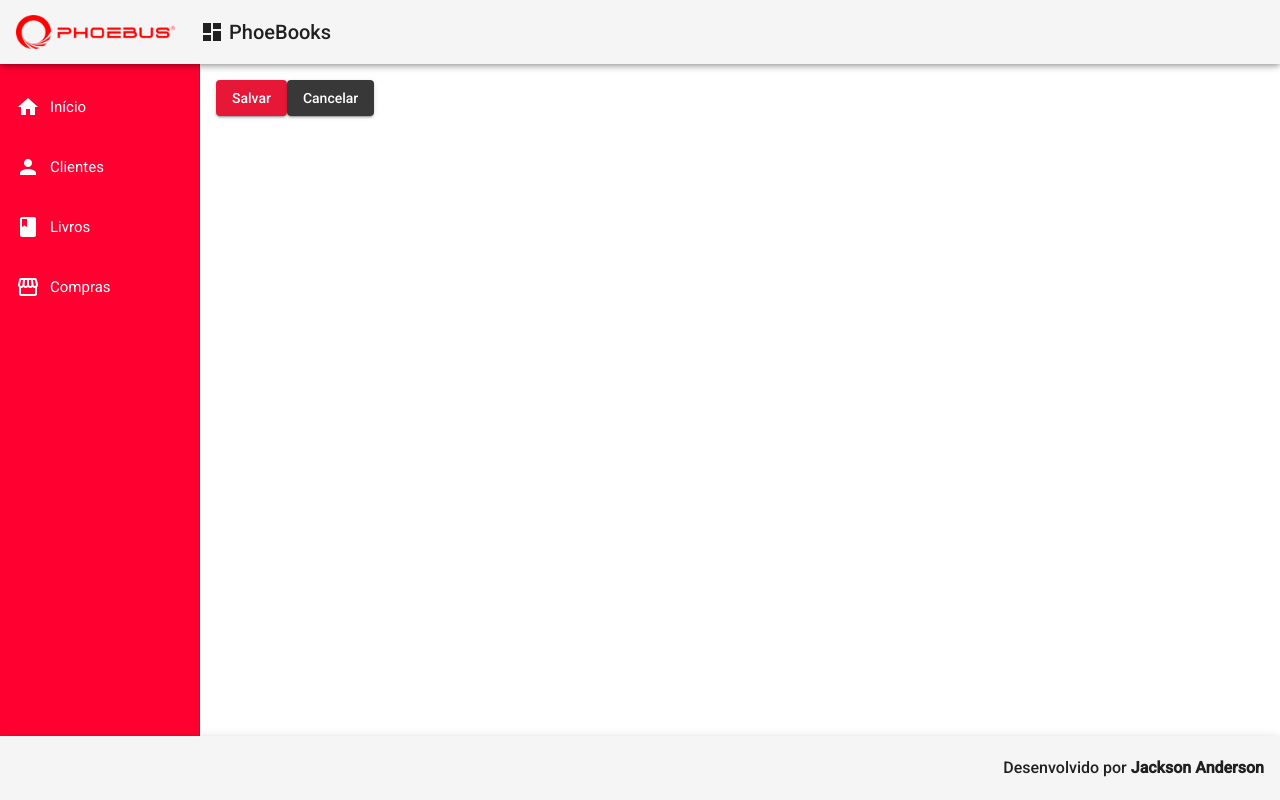
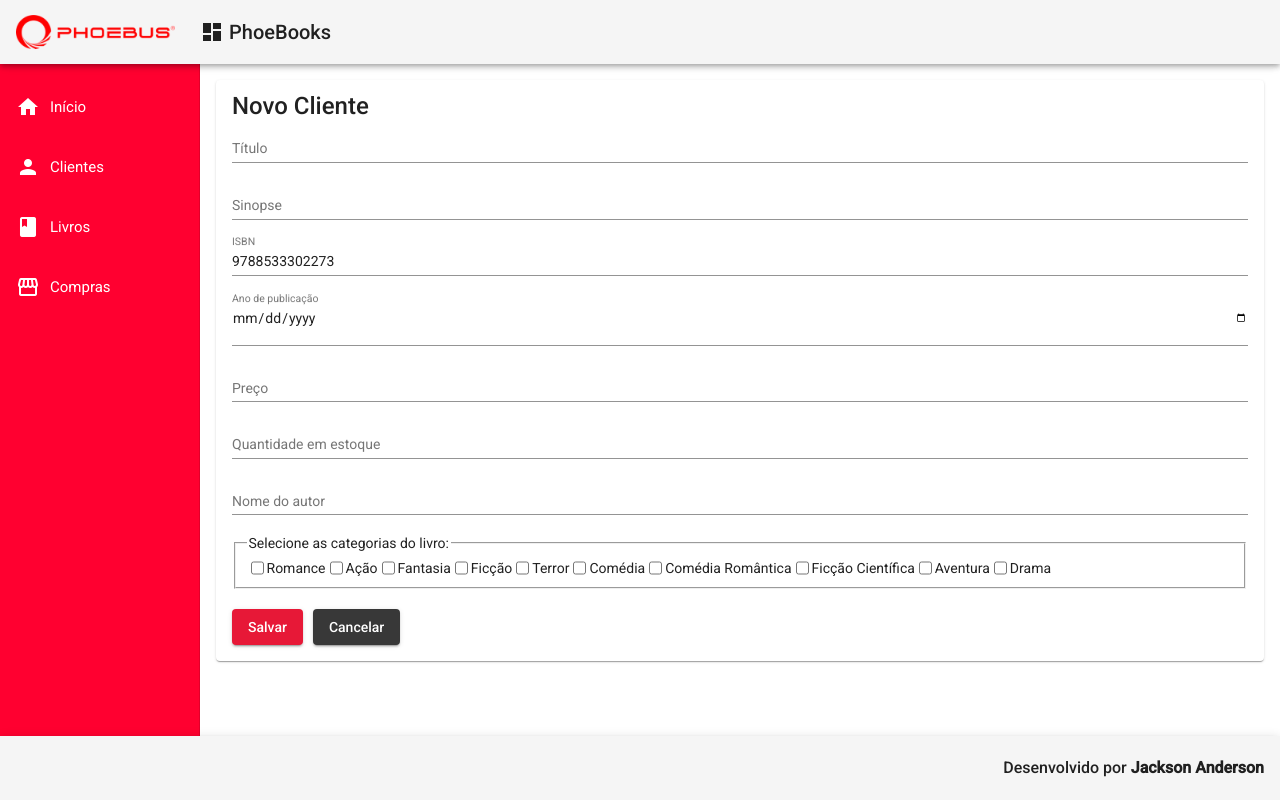
Before and after one commit to ayty-org/bookstore-front, an Angular app: page /books/create in a window 1280 px wide. Built offline with nearby package versions, Linux system fonts and the light colour scheme.

Commit message:
created input formulary to client and book

```diff
--- a/src/app/components/books/book-create/book-create.component.css
+++ b/src/app/components/books/book-create/book-create.component.css
@@ -1,5 +1,7 @@
 button{
-    color: white
+    color: white;
+    margin-right: 10px;
+    margin-top: 20px;
 }
 
 .save{
@@ -8,3 +10,11 @@ button{
 .cancel{
     background-color: #383838
 }
+
+form{
+    display: flex;
+    flex-direction: column;
+}
+fieldset{
+    display: flex;
+}
--- a/src/app/components/books/book-create/book-create.component.html
+++ b/src/app/components/books/book-create/book-create.component.html
@@ -1,7 +1,62 @@
+<mat-card>
+    <mat-card-title>Novo Cliente</mat-card-title>
+    <form>
+        <mat-form-field>
+            <input matInput placeholder="Título"
+                [(ngModel)]="book.title" name="title">
+        </mat-form-field>
+        <mat-form-field>
+            <input matInput placeholder="Sinopse"
+                [(ngModel)]="book.synopsis" name="synopsis">
+        </mat-form-field>
+        <mat-form-field>
+            <input matInput placeholder="ISBN"
+                [(ngModel)]="book.isbn" name="isbn">
+        </mat-form-field>
+        <mat-form-field>
+            <input matInput placeholder="Ano de publicação"
+                [(ngModel)]="book.publicationYear" name="publicationYear" type="date">
+        </mat-form-field>
+        <mat-form-field>
+            <input matInput placeholder="Preço"
+                [(ngModel)]="book.price" name="price" type="number">
+        </mat-form-field>
+        <mat-form-field>
+            <input matInput placeholder="Quantidade em estoque"
+                [(ngModel)]="book.quantityInStock" name="quantityInStock" type="number">
+        </mat-form-field>
+        <mat-form-field>
+            <input matInput placeholder="Nome do autor"
+                [(ngModel)]="book.authorName" name="authorName">
+        </mat-form-field>
+        <fieldset>
+            <legend>Selecione as categorias do livro:</legend>
+            <input type="checkbox" name="categories" id="category1" value="1">
+            <label for="category1">Romance</label>
+            <input type="checkbox" name="categories" id="category1" value="2">
+            <label for="category1">Ação</label>
+            <input type="checkbox" name="categories" id="category1" value="3">
+            <label for="category1">Fantasia</label>
+            <input type="checkbox" name="categories" id="category1" value="4">
+            <label for="category1">Ficção</label>
+            <input type="checkbox" name="categories" id="category1" value="5">
+            <label for="category1">Terror</label>
+            <input type="checkbox" name="categories" id="category1" value="6">
+            <label for="category1">Comédia</label>
+            <input type="checkbox" name="categories" id="category1" value="7">
+            <label for="category1">Comédia Romântica</label>
+            <input type="checkbox" name="categories" id="category1" value="8">
+            <label for="category1">Ficção Científica</label>
+            <input type="checkbox" name="categories" id="category1" value="9">
+            <label for="category1">Aventura</label>
+            <input type="checkbox" name="categories" id="category1" value="10">
+            <label for="category1">Drama</label>
+        </fieldset>
+    </form>
     <button mat-raised-button (click)="createBook()" class="save">
         Salvar
     </button>
-
     <button mat-raised-button (click)="cancel()" class="cancel">
         Cancelar
     </button>
+</mat-card>
--- a/src/app/components/books/book-create/book-create.component.ts
+++ b/src/app/components/books/book-create/book-create.component.ts
@@ -10,15 +10,15 @@ import { BookToSend } from '../bookToSend.model';
 })
 export class BookCreateComponent implements OnInit {
 
-  private bookToSend: BookToSend = {
-    title: 'Jaburaca the book ',
-    synopsis: 'grande jaburasca',
+  book: BookToSend = {
+    title: '',
+    synopsis: '',
     isbn: '9788533302273',
-    publicationYear: new Date(),
-    price: 50.50,
-    quantityInStock: 3,
-    authorName: 'Xerlong',
-    categories: [1,2,3,4]
+    publicationYear: null,
+    price: null,
+    quantityInStock: null,
+    authorName: '',
+    categories: []
   }
 
   constructor(private router: Router, private bookService: BookService) { }
@@ -27,7 +27,7 @@ export class BookCreateComponent implements OnInit {
   }
 
   createBook(): void {
-    this.bookService.createBook(this.bookToSend).subscribe(()=>{
+    this.bookService.createBook(this.book).subscribe(()=>{
       this.bookService.showMessage('Book salvo com sucesso!');
     });
   }
--- a/src/app/components/books/bookToSend.model.ts
+++ b/src/app/components/books/bookToSend.model.ts
@@ -4,9 +4,9 @@ export interface BookToSend {
     title: string,
     synopsis: string,
     isbn: string,
-    publicationYear: Date,
-    price: number,
-    quantityInStock: number,
+    publicationYear: Date | null,
+    price: number | null,
+    quantityInStock: number | null,
     authorName: string,
     categories: number[]
 }
--- a/src/app/components/clients/client-create/client-create.component.css
+++ b/src/app/components/clients/client-create/client-create.component.css
@@ -1,5 +1,7 @@
 button{
-    color: white
+    color: white;
+    margin-right: 10px;
+    margin-top: 20px;
 }
 
 .save{
@@ -8,3 +10,8 @@ button{
 .cancel{
     background-color: #383838
 }
+
+form{
+    display: flex;
+    flex-direction: column;
+}
--- a/src/app/components/clients/client-create/client-create.component.html
+++ b/src/app/components/clients/client-create/client-create.component.html
@@ -1,3 +1,28 @@
+<mat-card>
+    <mat-card-title>Novo Cliente</mat-card-title>
+    <form>
+        <mat-form-field>
+            <input matInput placeholder="Nome"
+                [(ngModel)]="client.name" name="name">
+        </mat-form-field>
+        <mat-form-field>
+            <input matInput placeholder="Idade"
+                [(ngModel)]="client.age" name="age" type="number">
+        </mat-form-field>
+        <mat-form-field>
+            <input matInput placeholder="Telefone"
+                [(ngModel)]="client.telephone" name="telephone">
+        </mat-form-field>
+        <mat-form-field>
+            <input matInput placeholder="E-mail"
+                [(ngModel)]="client.email" name="email">
+        </mat-form-field>
+        <mat-form-field>
+            <input matInput placeholder="Gênero"
+                [(ngModel)]="client.gender" name="gender">
+        </mat-form-field>
+
+    </form>
     <button mat-raised-button (click)="createClient()" class="save">
         Salvar
     </button>
@@ -5,3 +30,4 @@
     <button mat-raised-button (click)="cancel()" class="cancel">
         Cancelar
     </button>
+</mat-card>
--- a/src/app/components/clients/client-create/client-create.component.ts
+++ b/src/app/components/clients/client-create/client-create.component.ts
@@ -11,11 +11,11 @@ import { ClientService } from '../client.service';
 export class ClientCreateComponent implements OnInit {
 
   client: Client = {
-    name: 'Cliente de teste',
-    age: 25,
-    telephone: '83996438691',
-    email: 'teste@teste.com',
-    gender: 'Female'
+    name: '',
+    age: null,
+    telephone: '',
+    email: '',
+    gender: ''
   };
 
   constructor(private router: Router, private clientService: ClientService) { }
--- a/src/app/components/clients/client.model.ts
+++ b/src/app/components/clients/client.model.ts
@@ -1,7 +1,7 @@
 export interface Client {
     uuid?: string,
     name: string,
-    age: number,
+    age: number | null,
     telephone: string,
     email: string,
     gender: string
--- a/src/app/components/template/nav/nav.component.css
+++ b/src/app/components/template/nav/nav.component.css
@@ -1,4 +1,5 @@
 .sidenav{
+    display: flex;
     background-color: #FF0030;
     width: 200px;
 }
```
Also changed, not shown: src/app/app.module.ts (+7 -1 lines). Lines whose indentation alone changed are shown as unchanged.
